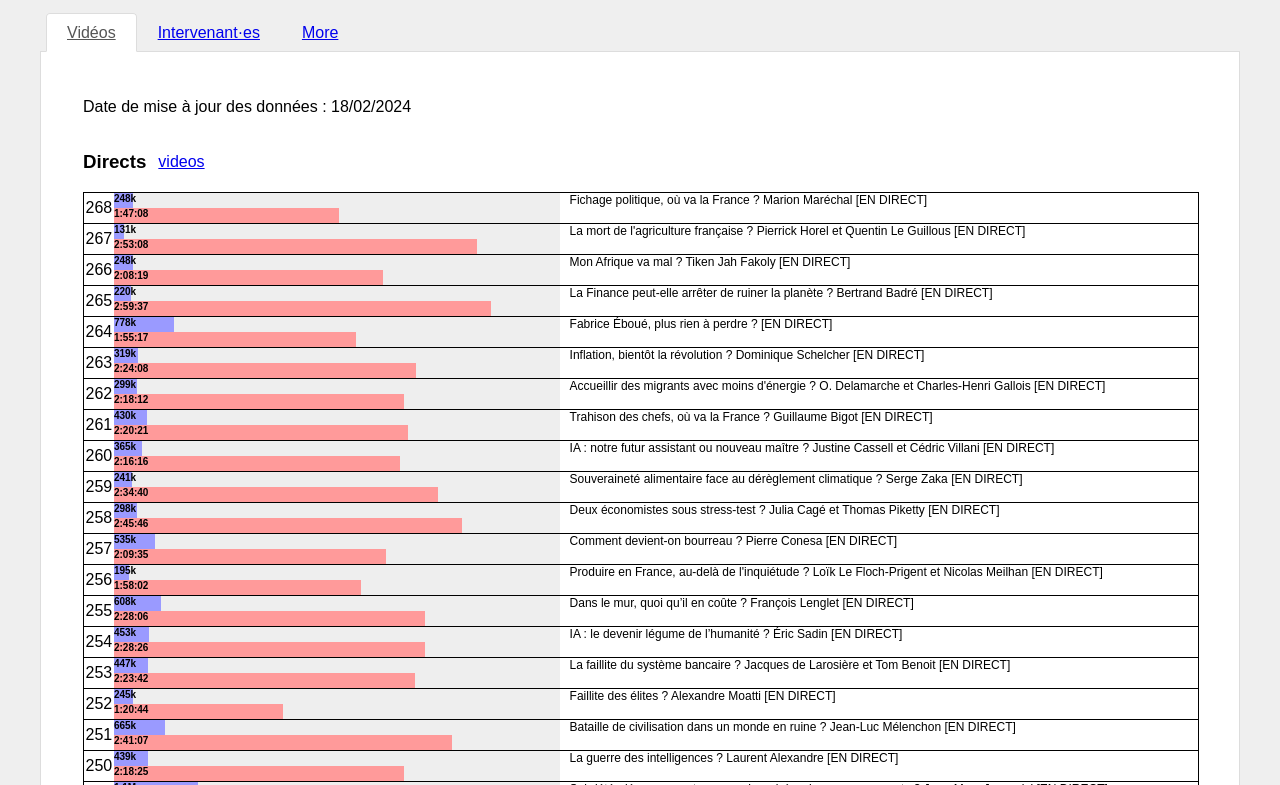
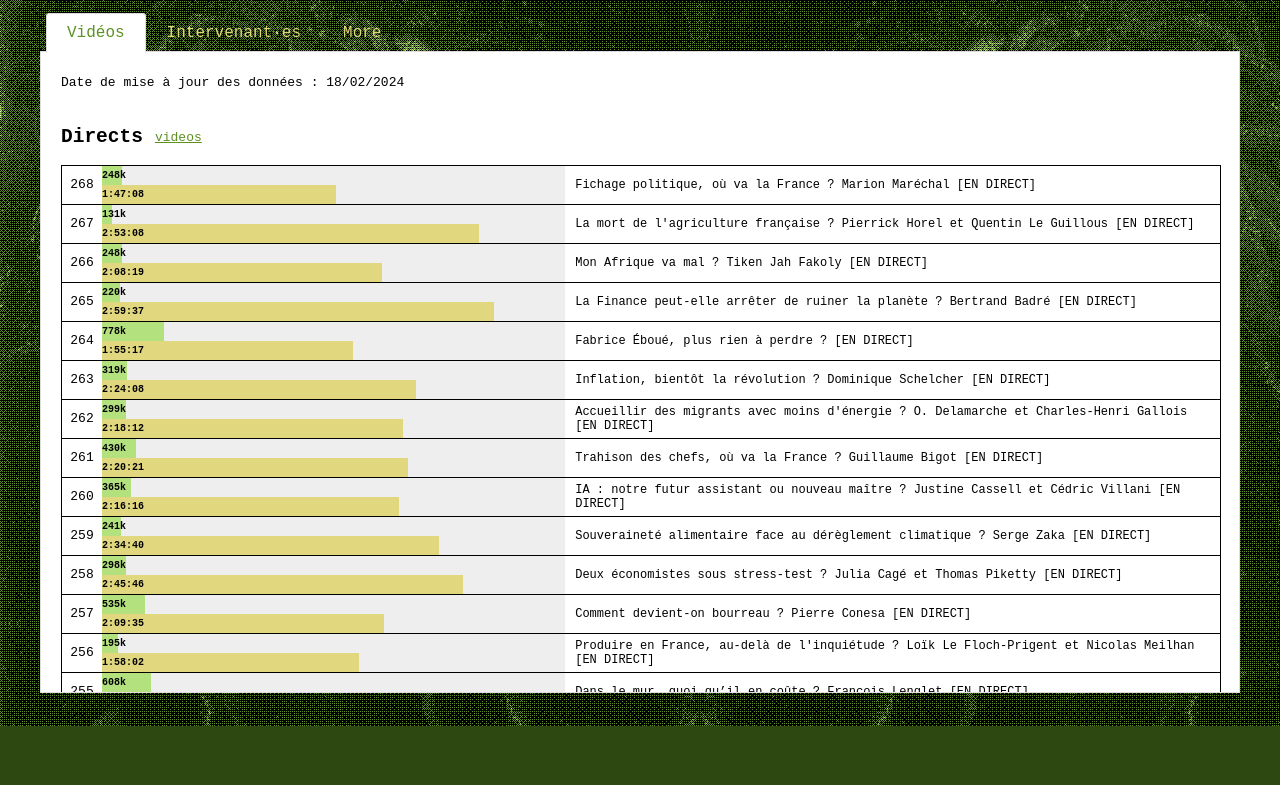
Before and after one commit to Grandasse/Medusa, a plain HTML site: page index.html in a window 1280 px wide. Shown: the part 74-859 px from the top of the page. After the commit the page ends 800 px from the top, so only its background shows below. Drawn offline with Linux system fonts and the light colour scheme.

Commit message:
update style

```diff
--- a/index.html
+++ b/index.html
@@ -28,25 +28,26 @@
                     <p id="date">Date de mise à jour des données : </p>
 
                     <div class="title-bloc">
-                        <h3 id="hdirect">Directs</h3>
+                        <h2 id="hdirect">Directs</h2>
                         <a href="#hvideos">videos</a>
                     </div>
 
                     <div id="directs"></div>
 
                     <div class="title-bloc">
-                        <h3 id="hvideos">Vidéos</h3>
+                        <h2 id="hvideos">Vidéos</h2>
                         <a href="#hdirect">directs</a>
                     </div>
 
                     <div id="videos"></div>
                 </div>
                 <div id="tab-2" class="tab-pane">
+                    <p>Seulement sur les directs (vidéos non incluses)</p>
                     <div id="intervenantes"></div>
                 </div>
                 <div id="tab-3" class="tab-pane">
-                    <h3>More</h3>
-                    <p>Plusse de stats.</p>
+                    <h3>About</h3>
+                    <p>Medusa watches.</p>
                 </div>
             </div>
         </section>
--- a/js/intervenantes.js
+++ b/js/intervenantes.js
@@ -1,6 +1,6 @@
 let interventions = [
     {
-        "id": 0,
+        "id": 1,
         "title": "Guillaume Meurice vous répond [EN DIRECT]",
         "name": "Guillaume Meurice",
         "date": "2017-05-19",
@@ -8,7 +8,7 @@ let interventions = [
         "updatedAt": "2024-02-19"
     },
     {
-        "id": 1,
+        "id": 2,
         "title": "Lilian Thuram : football, racisme et géopolitique [EN DIRECT]",
         "name": "Lilian Thuram",
         "date": "2017-06-01",
@@ -16,7 +16,7 @@ let interventions = [
         "updatedAt": "2024-02-19"
     },
     {
-        "id": 2,
+        "id": 3,
         "title": "Juan Branco, avocat de Wikileaks [EN DIRECT]",
         "name": "Juan Branco",
         "date": "2017-06-20",
@@ -24,7 +24,7 @@ let interventions = [
         "updatedAt": "2024-02-19"
     },
     {
-        "id": 3,
+        "id": 4,
         "title": "Stéphanie Gibaud, Lanceuse d'Alerte SwissLeaks [EN DIRECT]",
         "name": "Stéphanie Gibaud",
         "date": "2017-06-20",
@@ -32,7 +32,7 @@ let interventions = [
         "updatedAt": "2024-02-19"
     },
     {
-        "id": 4,
+        "id": 5,
         "title": "Guillaume Ancel, Lieutenant Colonel / Force d'action rapide [EN DIRECT]",
         "name": "Guillaume Ancel",
         "date": "2017-06-20",
@@ -40,7 +40,7 @@ let interventions = [
         "updatedAt": "2024-02-19"
     },
     {
-        "id": 5,
+        "id": 6,
         "title": "Benjamin Bayart, Grand Sorcier de l'Internet option vie privée [EN DIRECT]",
         "name": "Benjamin Bayart",
         "date": "2017-06-20",
@@ -48,7 +48,7 @@ let interventions = [
         "updatedAt": "2024-02-19"
     },
     {
-        "id": 6,
+        "id": 7,
         "title": "Énergie nucléaire ? José Pluki [EN DIRECT]",
         "name": "José Pluki",
         "date": "2017-08-01",
@@ -56,7 +56,7 @@ let interventions = [
         "updatedAt": "2024-02-19"
     },
     {
-        "id": 7,
+        "id": 8,
         "title": "Du Sextoy au \"Dark Web\" : Rayna Stamboliyska [EN DIRECT]",
         "name": "Rayna Stamboliyska",
         "date": "2017-08-01",
@@ -64,7 +64,7 @@ let interventions = [
         "updatedAt": "2024-02-19"
     },
     {
-        "id": 8,
+        "id": 9,
         "title": "Étienne Chouard [EN DIRECT]",
         "name": "Étienne Chouard",
         "date": "2017-08-04",
@@ -72,7 +72,7 @@ let interventions = [
         "updatedAt": "2024-02-19"
     },
     {
-        "id": 9,
+        "id": 10,
         "title": "Olivier Delamarche, Analyste financier [EN DIRECT]",
         "name": "Olivier Delamarche",
         "date": "2017-09-11",
@@ -80,7 +80,7 @@ let interventions = [
         "updatedAt": "2024-02-19"
     },
     {
-        "id": 10,
+        "id": 11,
         "title": "Philippe Pascot, Corruption et Politique [EN DIRECT]",
         "name": "Philippe Pascot",
         "date": "2017-09-11",
@@ -88,7 +88,7 @@ let interventions = [
         "updatedAt": "2024-02-19"
     },
     {
-        "id": 11,
+        "id": 12,
         "title": "Vincent Mignerot : Anticiper l'effondrement ? [EN DIRECT]",
         "name": "Vincent Mignerot",
         "date": "2017-09-20",
@@ -96,7 +96,7 @@ let interventions = [
         "updatedAt": "2024-02-19"
     },
     {
-        "id": 12,
+        "id": 13,
         "title": "Bruno Parmentier : Nourrir l'humanité ? [EN DIRECT]",
         "name": "Bruno Parmentier",
         "date": "2017-09-29",
@@ -104,7 +104,7 @@ let interventions = [
         "updatedAt": "2024-02-19"
     },
     {
-        "id": 13,
+        "id": 14,
         "title": "Laurent Alexandre : Intelligence artificielle [EN DIRECT]",
         "name": "Laurent Alexandre",
         "date": "2017-11-08",
@@ -112,7 +112,7 @@ let interventions = [
         "updatedAt": "2024-02-19"
     },
     {
-        "id": 14,
+        "id": 15,
         "title": "Changement de Civilisation ? Marc Luyckx Ghisi [EN DIRECT]",
         "name": "Marc Luyckx Ghisi",
         "date": "2017-11-15",
@@ -120,7 +120,7 @@ let interventions = [
         "updatedAt": "2024-02-19"
     },
     {
-        "id": 15,
+        "id": 16,
         "title": "Philippe Tixier, Inventeur du Dirigeable du Futur ? [EN DIRECT]",
         "name": "Philippe Tixier",
         "date": "2017-12-05",
@@ -128,7 +128,7 @@ let interventions = [
         "updatedAt": "2024-02-19"
     },
     {
-        "id": 16,
+        "id": 17,
         "title": "Cédric Villani : Intelligence artificielle perspectives futures [EN DIRECT]",
         "name": "Cédric Villani",
         "date": "2017-12-05",
@@ -136,7 +136,7 @@ let interventions = [
         "updatedAt": "2024-02-19"
     },
     {
-        "id": 17,
+        "id": 18,
         "title": "Frédéric Taddeï : Les limites du débat ? [EN DIRECT]",
         "name": "Frédéric Taddeï",
         "date": "2017-12-06",
@@ -144,7 +144,7 @@ let interventions = [
         "updatedAt": "2024-02-19"
     },
     {
-        "id": 18,
+        "id": 19,
         "title": "Les Éconoclastes à l'École de Guerre : Le Jour d'après [EN DIRECT]",
         "name": "Olivier Delamarche",
         "date": "2017-12-06",
@@ -152,7 +152,7 @@ let interventions = [
         "updatedAt": "2024-02-19"
     },
     {
-        "id": 19,
+        "id": 20,
         "title": "Les Éconoclastes à l'École de Guerre : Le Jour d'après [EN DIRECT]",
         "name": "Pierre Sabatier",
         "date": "2017-12-06",
@@ -160,7 +160,7 @@ let interventions = [
         "updatedAt": "2024-02-19"
     },
     {
-        "id": 20,
+        "id": 21,
         "title": "Les Éconoclastes à l'École de Guerre : Le Jour d'après [EN DIRECT]",
         "name": "Nicolas Meilhan",
         "date": "2017-12-06",
@@ -168,7 +168,7 @@ let interventions = [
         "updatedAt": "2024-02-19"
     },
     {
-        "id": 21,
+        "id": 22,
         "title": "Jean-Marc Jancovici : Anticiper l’effondrement énergétique ? [EN DIRECT]",
         "name": "Jean-Marc Jancovici",
         "date": "2017-12-14",
--- a/style/main.css
+++ b/style/main.css
@@ -1,11 +1,29 @@
+:root {
+    --primary: #b3e17e;
+    --secondary: #e1d77e;
+    --accent: #5d9122;
+}
+
 body {
-    font-family: sans-serif;
-    background-color: #efefef;
+    font-family: monospace;
+    background-color: #2e4811;
+    background-image: url('../img/medusa-tile.webp');
+    color: white;
+}
+
+h1 {
+    padding-left: 3em;
+    font-family: 'Courier New', Courier, monospace;
+    text-shadow: 0 0 6px #000;
+}
+
+a {
+    color: var(--accent);
 }
 
 .bloc {
     display: flex;
-    height: 30px;
+    height: 38px;
     width: 100%;
     border: 1px solid black;
     border-bottom: none;
@@ -21,31 +39,41 @@ body {
 
 .vues,
 .time {
-    height: 15px;
-    background: #9a9aff;
+    height: 19px;
+    background: var(--primary);
     font-size: 10px;
     font-weight: bold;
+    display: flex;
+    align-items: center;
+}
+
+.vues::before,
+.time::before {
+    content: ' ';
 }
 
 .title-bloc {
     display: flex;
     align-items: center;
     gap: 12px;
+    margin-top: 20px;
 }
 
 .title {
     font-size: 12px;
     overflow: hidden;
     padding: 0 10px;
+    display: flex;
+    align-items: center;
 }
 
 .time {
-    background: #ff9a9a;
+    background: var(--secondary);
     color: black;
 }
 
 .nb {
-    min-width: 30px;
+    min-width: 40px;
     text-align: center;
     align-self: center;
 }
@@ -54,3 +82,7 @@ body {
     min-width: 40%;
     background: #eee;
 }
+
+#intervenantes li {
+    list-style-type: none;
+}
--- a/style/tabs.css
+++ b/style/tabs.css
@@ -5,21 +5,12 @@
 .container--tabs .nav-tabs {
     display: flex;
     padding: 6px;
-    /* float: left; */
-    /* width: 100%; */
     margin: 0;
     list-style-type: none;
     border-bottom: 1px solid #ddd;
 }
 
-/* .container--tabs .nav-tabs>li { */
-/* float: left; */
-/* margin-bottom: -1px; */
-/* } */
-
 .container--tabs .nav-tabs>li>a {
-    /* float: left; */
-    /* margin-right: 2px; */
     line-height: 1.42857143;
     padding: 10px;
     padding-left: 20px;
@@ -27,28 +18,35 @@
     border: 1px solid transparent;
     border-radius: 4px 4px 0 0;
     border-bottom: none;
+    text-decoration: none;
+    color: var(--secondary);
+    text-shadow: 0 0 6px #000;
+    font-size: 16px;
 }
 
 .container--tabs .nav-tabs>li>a:hover {
-    border-color: #eee #eee #ddd;
+    border-color: var(--secondary);
 }
 
 .container--tabs .nav-tabs>li.active>a,
 .container--tabs .nav-tabs>li.active>a:hover,
 .container--tabs .nav-tabs>li.active>a:focus {
-    color: #555;
+    color: var(--accent);
     cursor: default;
     background-color: #fff;
     border: 1px solid #ddd;
     border-bottom-color: transparent;
+    text-decoration: none;
+    text-shadow: none;
 }
 
 .container--tabs .tab-content {
-    /* float: left; */
-    /* width: 100%; */
     border-right: 1px solid #ddd;
     border-left: 1px solid #ddd;
     border-bottom: 1px solid #ddd;
+    max-height: 80vh;
+    overflow-y: scroll;
+    color: black;
 }
 
 .container--tabs .tab-content>.tab-pane {
@@ -57,7 +55,7 @@
 
 .container--tabs .tab-content>.tab-pane.active {
     display: block;
-    padding: 2.5% 3.5%;
+    padding: 10px 20px;
     background-color: white;
 }
 
```
Also changed, not shown: scrap.js (+5 -9 lines), img/medusa-tile.webp (added).
